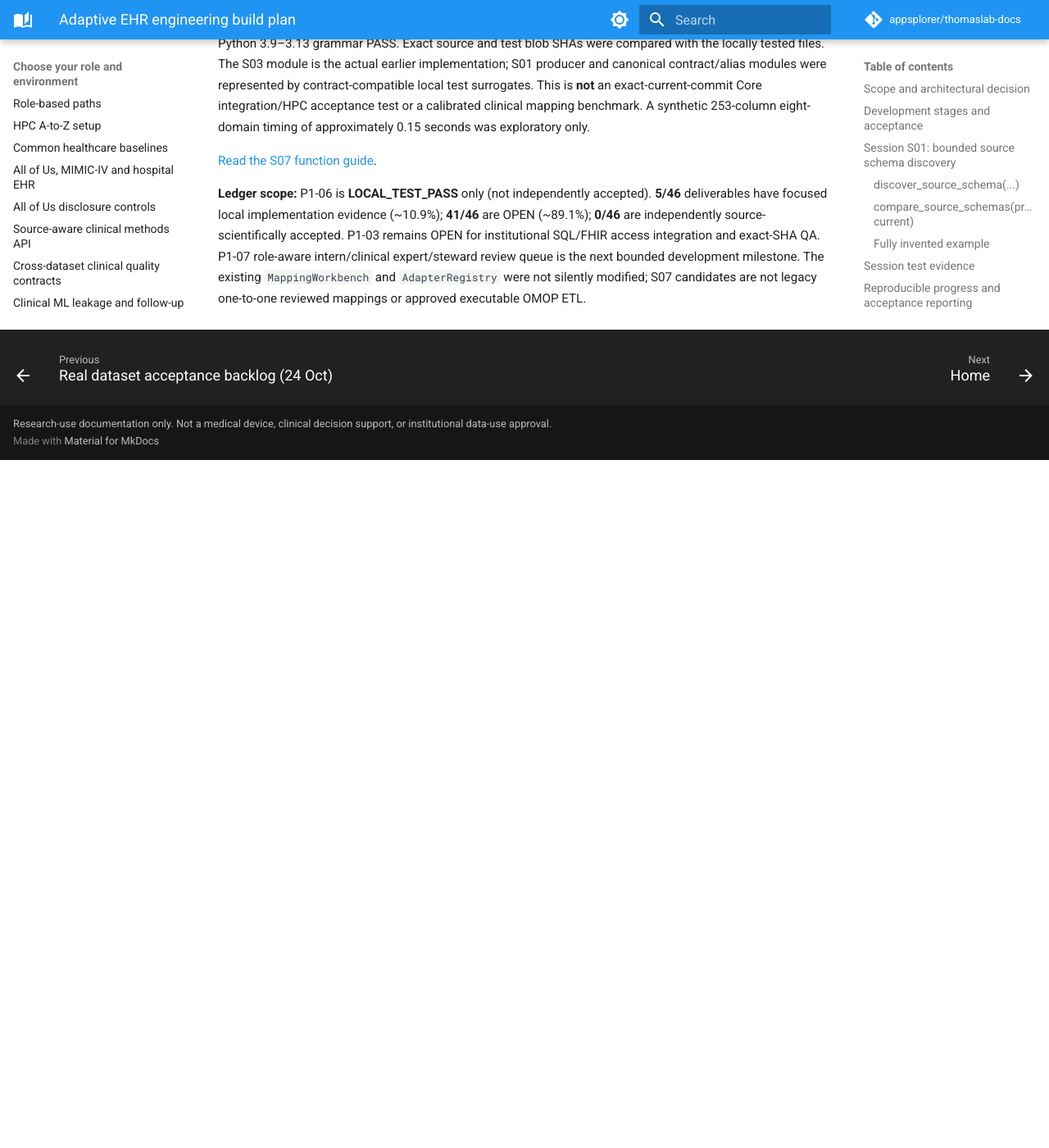
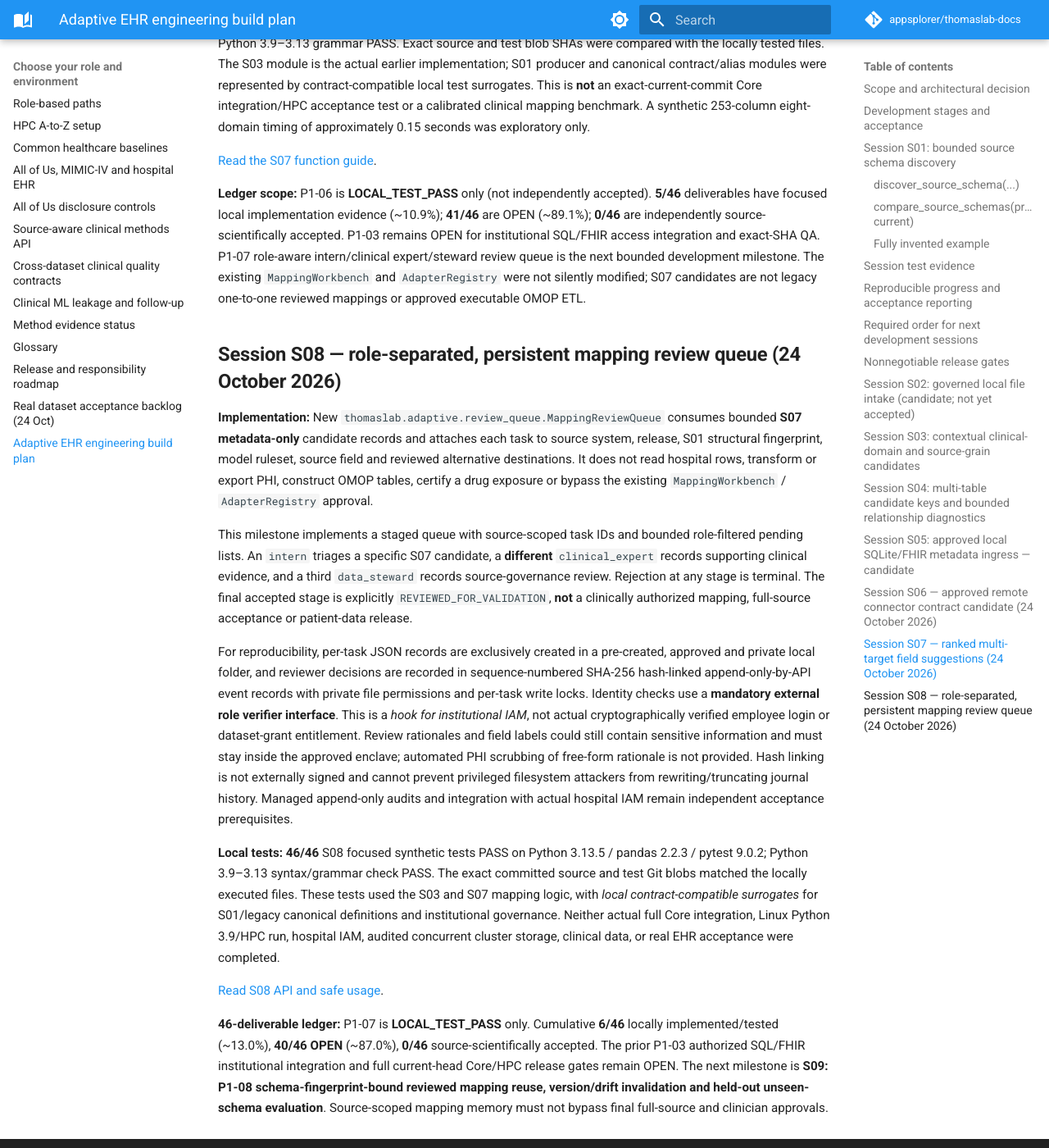
Before and after one commit to appsplorer/thomaslab-docs, an MkDocs documentation site: the page built from docs/guides/ehr-platform-build-plan.md, in a window 1280 px wide and 1400 px high, scrolled down 10730 px. Shown: the whole window at 82% size. Built offline with MkDocs 1.6.1 and Material for MkDocs 9.7.7, drawn with Linux system fonts in a browser that asks for light colours; comment, search, counter and statistics services are not loaded; before the commit the page ends 11291 px from its top, so only the background shows below that.

Commit message:
docs(ehr): checkpoint S08 46 focused tests and independent governance gates

```diff
--- a/docs/guides/ehr-platform-build-plan.md
+++ b/docs/guides/ehr-platform-build-plan.md
@@ -525,3 +525,55 @@
 bounded development milestone. The existing `MappingWorkbench` and
 `AdapterRegistry` were not silently modified; S07 candidates are
 not legacy one-to-one reviewed mappings or approved executable OMOP ETL.
+
+
+## Session S08 — role-separated, persistent mapping review queue (24 October 2026)
+
+**Implementation:** New `thomaslab.adaptive.review_queue.MappingReviewQueue`
+consumes bounded **S07 metadata-only** candidate records and attaches each
+task to source system, release, S01 structural fingerprint, model ruleset,
+source field and reviewed alternative destinations. It does not read hospital
+rows, transform or export PHI, construct OMOP tables, certify a drug exposure
+or bypass the existing `MappingWorkbench` / `AdapterRegistry` approval.
+
+This milestone implements a staged queue with source-scoped task IDs and
+bounded role-filtered pending lists. An `intern` triages a specific S07
+candidate, a **different** `clinical_expert` records supporting clinical
+evidence, and a third `data_steward` records source-governance review.
+Rejection at any stage is terminal. The final accepted stage is explicitly
+`REVIEWED_FOR_VALIDATION`, **not** a clinically authorized mapping,
+full-source acceptance or patient-data release.
+
+For reproducibility, per-task JSON records are exclusively created in
+a pre-created, approved and private local folder, and reviewer decisions
+are recorded in sequence-numbered SHA-256 hash-linked append-only-by-API
+event records with private file permissions and per-task write locks.
+Identity checks use a **mandatory external role verifier interface**.
+This is a *hook for institutional IAM*, not actual cryptographically
+verified employee login or dataset-grant entitlement. Review rationales
+and field labels could still contain sensitive information and must stay
+inside the approved enclave; automated PHI scrubbing of free-form
+rationale is not provided. Hash linking is not externally signed and
+cannot prevent privileged filesystem attackers from rewriting/truncating
+journal history. Managed append-only audits and integration with actual
+hospital IAM remain independent acceptance prerequisites.
+
+**Local tests:** **46/46** S08 focused synthetic tests PASS on Python
+3.13.5 / pandas 2.2.3 / pytest 9.0.2; Python 3.9–3.13 syntax/grammar
+check PASS. The exact committed source and test Git blobs matched the
+locally executed files. These tests used the S03 and S07 mapping logic,
+with *local contract-compatible surrogates* for S01/legacy canonical
+definitions and institutional governance. Neither actual full Core
+integration, Linux Python 3.9/HPC run, hospital IAM, audited concurrent
+cluster storage, clinical data, or real EHR acceptance were completed.
+
+[Read S08 API and safe usage](../reference/functions/review_queue.md).
+
+**46-deliverable ledger:** P1-07 is **LOCAL_TEST_PASS** only. Cumulative
+**6/46** locally implemented/tested (~13.0%), **40/46 OPEN**
+(~87.0%), **0/46** source-scientifically accepted. The prior P1-03
+authorized SQL/FHIR institutional integration and full current-head
+Core/HPC release gates remain OPEN. The next milestone is **S09:
+P1-08 schema-fingerprint-bound reviewed mapping reuse, version/drift
+invalidation and held-out unseen-schema evaluation**. Source-scoped
+mapping memory must not bypass final full-source and clinician approvals.
```
